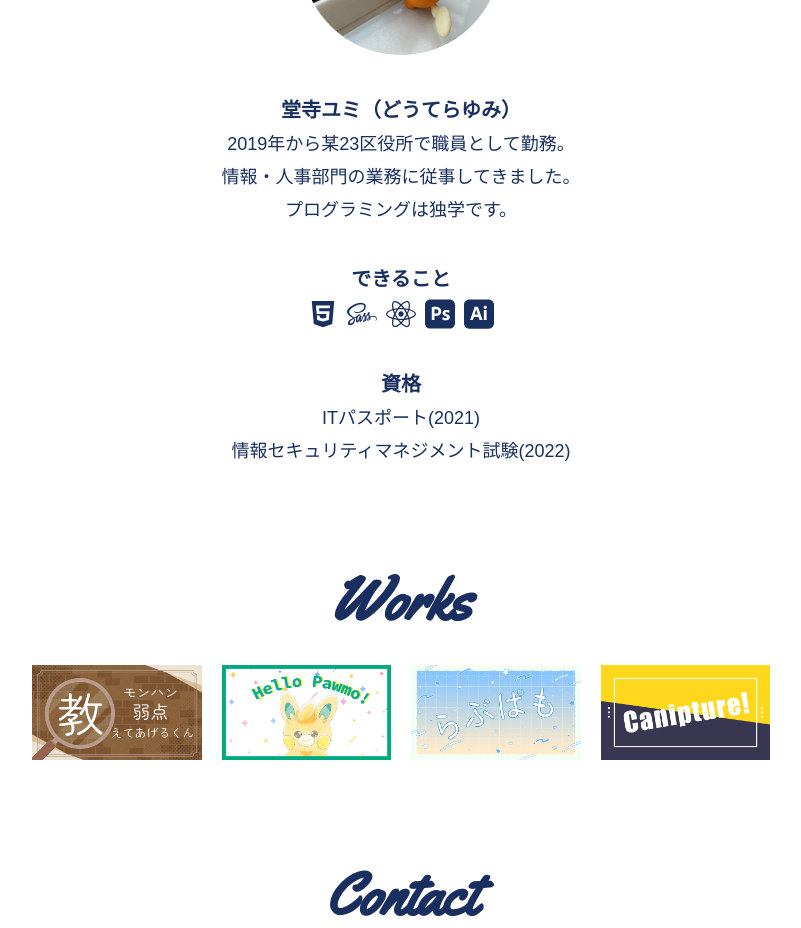
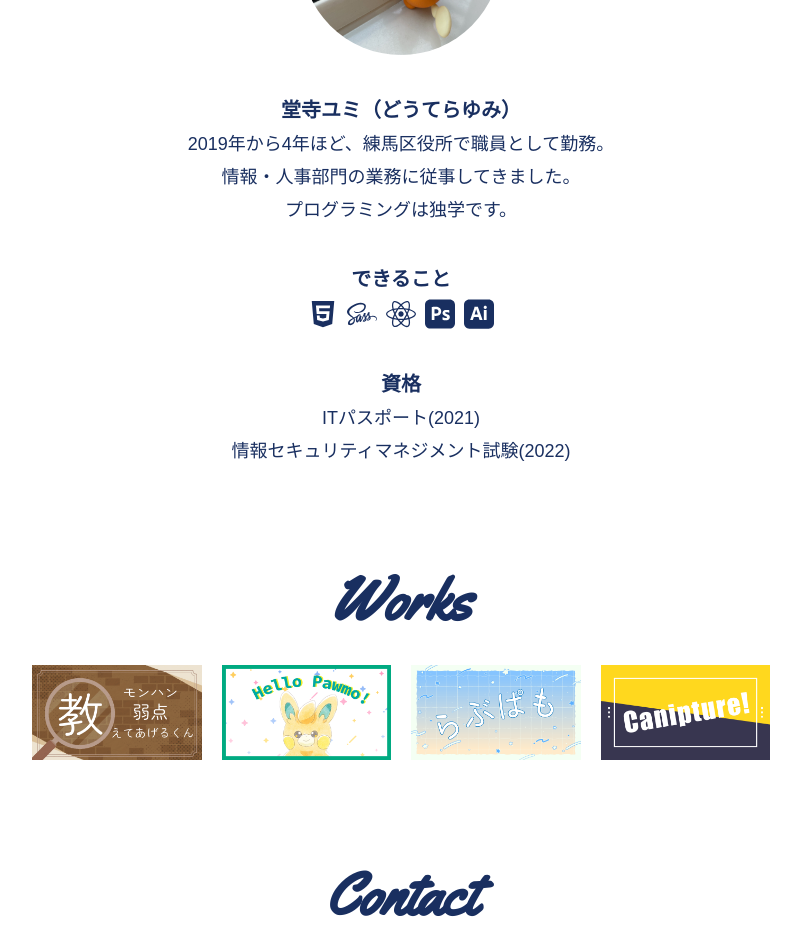
Before and after one commit to cannnny/portfolio, a React (Create React App) app: page / in a window 1280 px wide. Shown: the part 1120-2048 px from the top of the page, without its empty margins (239-1040 px from the left). Built offline with nearby package versions, Linux system fonts and the light colour scheme.

Commit message:
文章を修正・Caniptureのリンク追加

```diff
--- a/src/App.js
+++ b/src/App.js
@@ -77,7 +77,7 @@ function App() {
             <div className="introduce">
               <div className="introduce-inner career">
                 <h3>堂寺ユミ（どうてらゆみ）</h3>
-                <p>2019年から某23区役所で職員として勤務。</p>
+                <p>2019年から4年ほど、練馬区役所で職員として勤務。</p>
                 <p>情報・人事部門の業務に従事してきました。</p>
                 <p>プログラミングは独学です。</p>
               </div>
```
